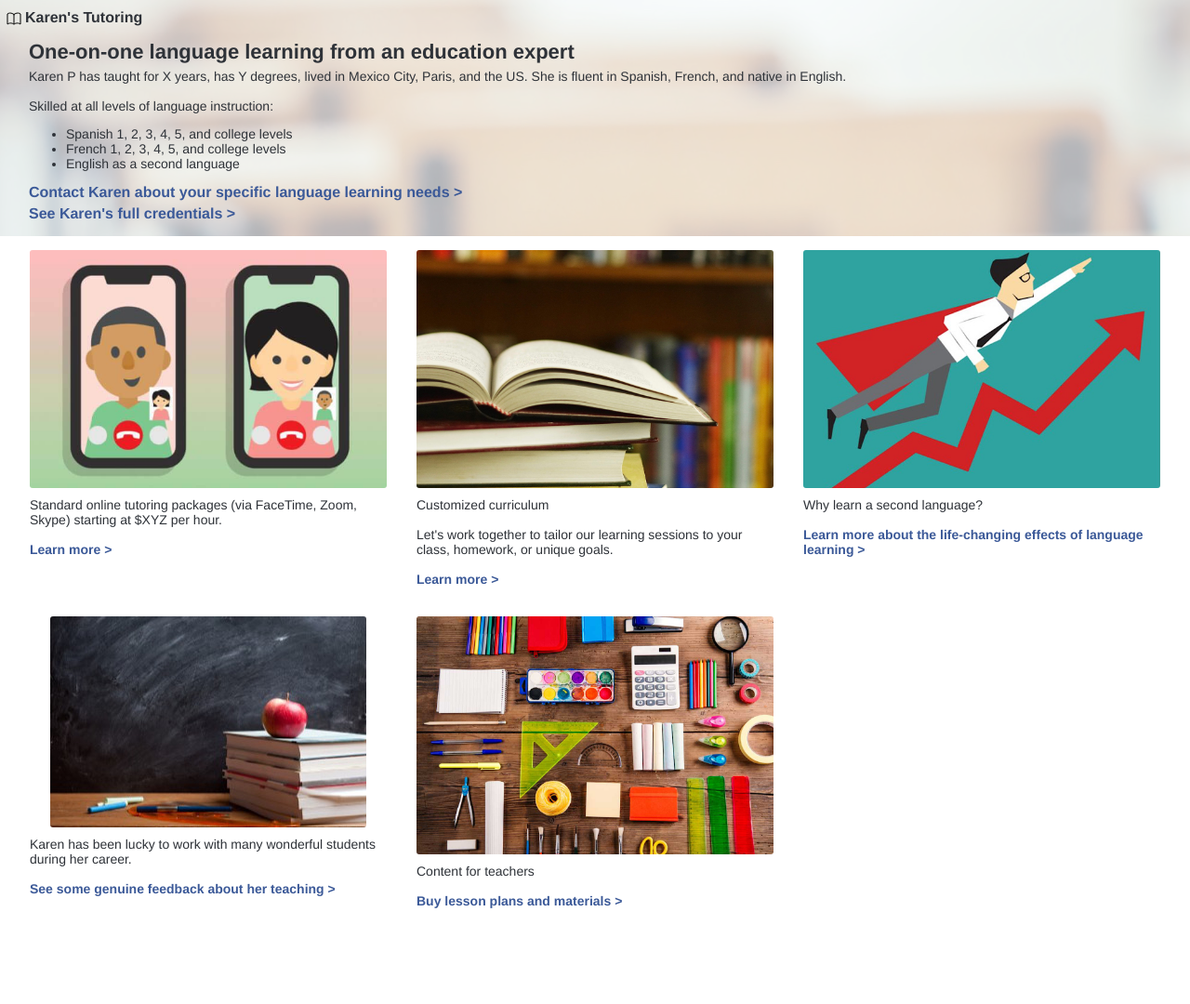
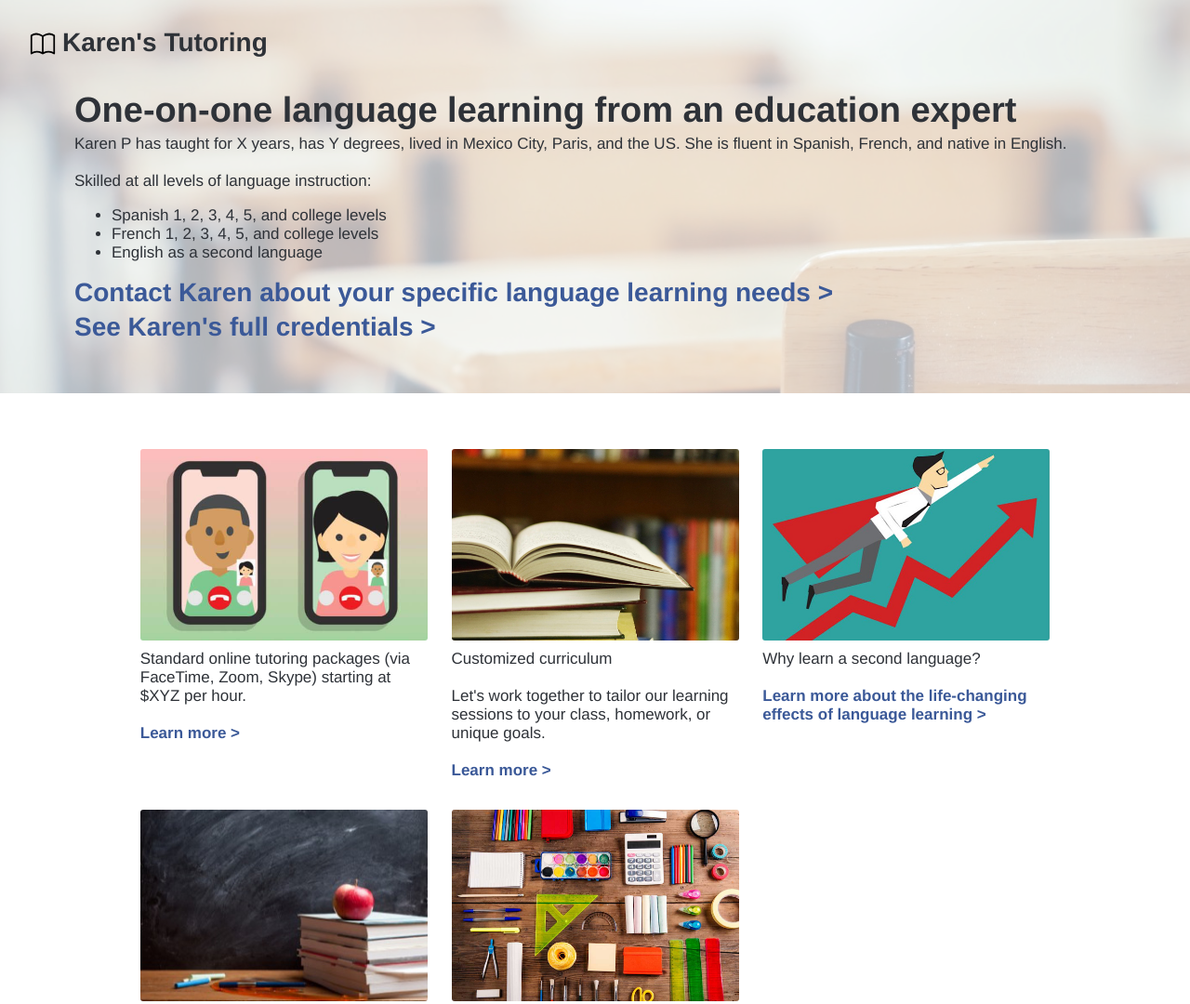
Before and after one commit to memalign/tutoring, a plain HTML site: page index.html in a window 1280 px wide. Shown: the top 1080 px of the page at 93% size. Before the commit the page ends 1025 px from the top, so only its background shows below. Drawn offline with Linux system fonts and the light colour scheme.

Commit message:
Configure with more modern font sizes and margins

```diff
--- a/style.css
+++ b/style.css
@@ -1,7 +1,7 @@
 body {
   background: white;
   color: #2e3238;
-  font-size: 11pt;
+  font-size: 17px;
   margin: 0;
   margin-top: 0;
   margin-bottom: 3rem;
@@ -44,6 +44,8 @@ td {
 }
 
 #body {
+  margin: auto;
+  max-width: 1030px;
 }
 
 #body hr {
@@ -55,10 +57,9 @@ td {
     padding: 0;
 }
 
-
 #header {
-  padding-bottom: 10px;
-  margin-bottom: 15px;
+  padding-bottom: 50px;
+  margin-bottom: 60px;
 
   background-color: rgba(255, 255, 255, 0.7) !important;
   background-image: url("m/desks.jpg");
@@ -66,25 +67,8 @@ td {
   background-blend-mode: color;
 }
 
-#top-bar {
-  padding-top: 10px;
-  padding-bottom: 10px;
-  margin-left: 5px;
-}
-
 #top-bar a {
   color: #2e3238;
-}
-
-#top-bar img {
-  max-height: 1rem;
-  max-width: 1rem;
-  height: auto;
-  width: auto;
-  float: left;
-  margin-top: 2px;
-  margin-left: 2px;
-  margin-right: 4px;
 }
 
 #top-bar h4 {
@@ -92,9 +76,7 @@ td {
 }
 
 #header-content {
-  color: #2e3238;
-  margin-left: 31px;
-  margin-right: 31px;
+  font-size: 17px;
 }
 
 #content {
@@ -134,28 +116,57 @@ td {
   margin-bottom: 40px;
 }
 
-h3 {
-  font-family: "Helvetica Neue", Helvetica, Verdana, sans-serif;
-  font-size:22px;
-  font-weight: bold;
-}
 
-h4 {
-  font-family: "Helvetica Neue", Helvetica, Verdana, sans-serif;
-  font-size:16px;
-  font-weight: bold;
-}
 
 
 @media all and (orientation:portrait) {
 
 img { border-radius: 3px; }
 
-body, p, li { font-family: "Helvetica Neue", Helvetica, Verdana, sans-serif; font-size:14px; font-weight: normal; }
+body, p, li { font-family: "Helvetica Neue", Helvetica, Verdana, sans-serif; font-size:15px; font-weight: normal; }
 
 h1 { font-family: "Helvetica Neue", Helvetica, Verdana, sans-serif; font-size:28px; font-weight: bold; }
 
 h2 { font-family: "Helvetica Neue", Helvetica, Verdana, sans-serif; font-size:22px; font-weight: bold; }
+
+h3 {
+  font-family: "Helvetica Neue", Helvetica, Verdana, sans-serif;
+  font-size:20px;
+  font-weight: bold;
+}
+
+h4 {
+  font-family: "Helvetica Neue", Helvetica, Verdana, sans-serif;
+  font-size:17px;
+  font-weight: bold;
+}
+
+#top-bar {
+  padding-top: 30px;
+  padding-bottom: 30px;
+  margin-left: 15px;
+}
+
+#top-bar img {
+  max-height: 17px;
+  max-width: 17px;
+  height: auto;
+  width: auto;
+  float: left;
+  margin-top: 2px;
+  margin-left: 2px;
+  margin-right: 7px;
+}
+
+#header-content {
+  font-size: 15px;
+  margin-left: 40px;
+  margin-right: 40px;
+}
+
+#header-content li {
+  font-size: 15px;
+}
 
 }
 
@@ -164,10 +175,49 @@ h2 { font-family: "Helvetica Neue", Helvetica, Verdana, sans-serif; font-size:22
 
 img { border-radius: 3px; }
 
-body, p, li { font-family: "Helvetica Neue", Helvetica, Verdana, sans-serif; font-size:14px; font-weight: normal; }
+body, p, li { font-family: "Helvetica Neue", Helvetica, Verdana, sans-serif; font-size:17px; font-weight: normal; }
 
 h1 { font-family: "Helvetica Neue", Helvetica, Verdana, sans-serif; font-size:14px; font-weight: bold; }
 
 h2 { font-family: "Helvetica Neue", Helvetica, Verdana, sans-serif; font-size:11px; font-weight: bold; }
 
+h3 {
+  font-family: "Helvetica Neue", Helvetica, Verdana, sans-serif;
+  font-size:38px;
+  font-weight: bold;
 }
+
+h4 {
+  font-family: "Helvetica Neue", Helvetica, Verdana, sans-serif;
+  font-size:28px;
+  font-weight: bold;
+}
+
+#top-bar {
+  padding-top: 30px;
+  padding-bottom: 30px;
+  margin-left: 30px;
+}
+
+#top-bar img {
+  max-height: 28px;
+  max-width: 28px;
+  height: auto;
+  width: auto;
+  float: left;
+  margin-top: 3px;
+  margin-left: 2px;
+  margin-right: 7px;
+}
+
+#header-content {
+  font-size: 17px;
+  margin-left: 80px;
+  margin-right: 80px;
+}
+
+#header-content li {
+  font-size: 17px;
+}
+
+}
```
